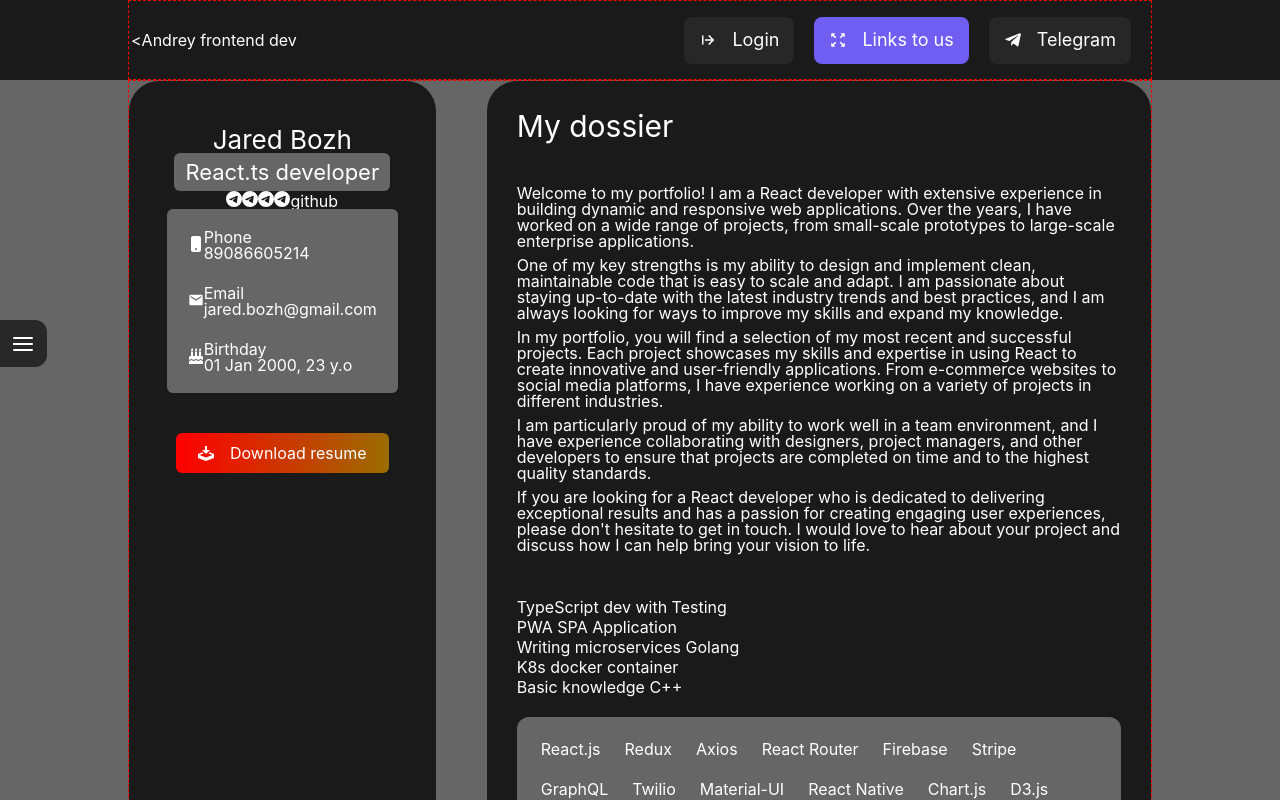
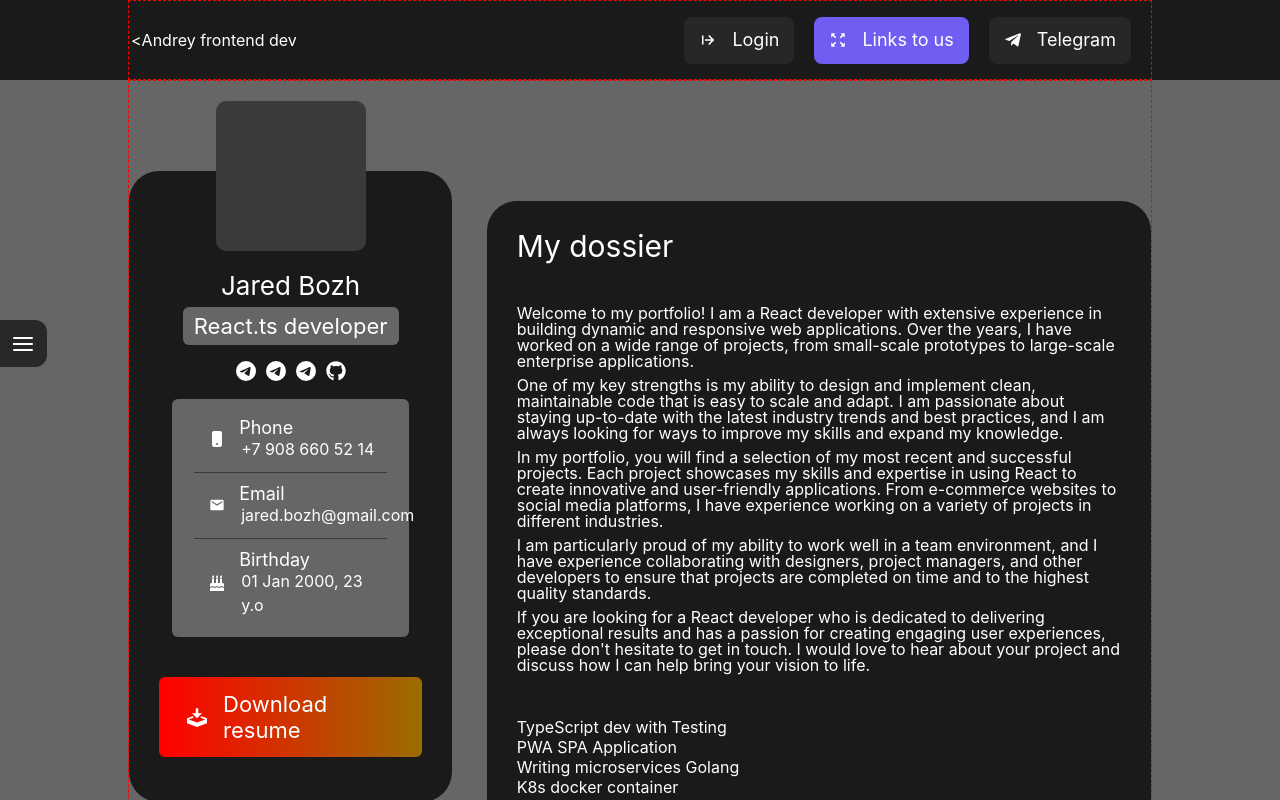
Before and after one commit to JaredNil/prtf-jared-bozhenkov, a React (Create React App) app: page / in a window 1280 px wide. Shown: the top 800 px of the page. Built offline with nearby package versions, Linux system fonts and the light colour scheme.

Commit message:
explosition

```diff
--- /dev/null
+++ b/src/components/exposition/Contact.tsx
@@ -0,0 +1,62 @@
+import React from 'react';
+import classes from './exposition.module.scss';
+
+
+import { BsPhoneFill } from 'react-icons/bs';
+import { MdEmail } from 'react-icons/md'
+import { FaBirthdayCake } from 'react-icons/fa'
+
+const Contact = () => {
+
+
+	const clipboardClickHandler = (e: any) => {
+		navigator.clipboard.writeText(e.target.dataset.clip)
+		console.log(`Текст в буфере обмена: ${e.target.dataset.clip}`)
+	}
+
+
+
+	return (
+		<div className={classes.contact}>
+
+			<div className={classes.contact_item}
+				onClick={clipboardClickHandler} data-clip='89086605214'
+			>
+				<div className={classes.contact_logo} ><BsPhoneFill /></div>
+				<div className={classes.contact_info} data-clip='89086605214'>
+					<div className={classes.contact_title}>Phone</div>
+					<div className={classes.contact_text} data-clip='89086605214'>+7 908 660 52 14</div>
+				</div>
+			</div>
+
+			<div className={classes.contact_item}
+				onClick={clipboardClickHandler}
+				data-clip='jared.bozh@gmail.com'
+			>
+				<div className={classes.contact_logo}><MdEmail /></div>
+				<div className={classes.contact_info} data-clip='jared.bozh@gmail.com'>
+					<div className={classes.contact_title}>Email</div>
+					<div className={classes.contact_text} data-clip='jared.bozh@gmail.com'>jared.bozh@gmail.com</div>
+				</div>
+			</div>
+
+			<div className={classes.contact_item}
+				onClick={clipboardClickHandler}
+				data-clip='https://www.youtube.com/watch?v=dQw4w9WgXcQ'
+			>
+				<div className={classes.contact_logo}><FaBirthdayCake /></div>
+				<div className={classes.contact_info} data-clip='https://www.youtube.com/watch?v=dQw4w9WgXcQ'>
+					<div className={classes.contact_title}>Birthday</div>
+					<div className={classes.contact_text}
+						style={{ pointerEvents: 'none', userSelect: 'none' }}
+					>
+						01 Jan 2000, 23 y.o
+					</div>
+				</div>
+			</div>
+
+		</div>
+	);
+};
+
+export default Contact;
--- a/src/components/exposition/Exposition.tsx
+++ b/src/components/exposition/Exposition.tsx
@@ -1,14 +1,22 @@
 import React from 'react';
+import Contact from './Contact';
+
 import classes from './exposition.module.scss';
 import classesApp from './../app.module.scss'
 
-import { BsTelegram, BsPhoneFill } from 'react-icons/bs';
-import { MdEmail } from 'react-icons/md'
-import { FaBirthdayCake } from 'react-icons/fa'
+import { BsTelegram } from 'react-icons/bs';
+
+import { FaGithub } from 'react-icons/fa'
 import { ImDownload } from 'react-icons/im'
+import { Link } from 'react-router-dom';
+
+
 
 
 const Exposition: React.FC = () => {
+
+
+
 	return (
 		<section className={classes.exposition}>
 			<div className={classes.exposition__container + ' ' + classesApp.container}>
@@ -16,43 +24,24 @@ const Exposition: React.FC = () => {
 				<div className={classes.portrait_container}>
 					<div className={classes.portrait}>
 						<div className={classes.portrait__photo}>
-							<img srcSet='/' />
+							<div className={classes.portrait__photo_img}
+							//  srcSet='/'
+							/>
 						</div>
 						<div className={classes.portrait__FIO}>Jared Bozh</div>
 						<div className={classes.portrait__profession}>React.ts developer</div>
 						<div className={classes.portrait__icons}>
-							<div className={classes.portrait__icon}><BsTelegram />				</div>
-							<div className={classes.portrait__icon}><BsTelegram /></div>
-							<div className={classes.portrait__icon}><BsTelegram /></div>
-							<div className={classes.portrait__icon}><BsTelegram />github</div>
+							<Link to={'https://t.me/drag11'} className={classes.portrait__icon}><BsTelegram size={'20px'} /></Link>
+							<Link to={'https://t.me/drag11'} className={classes.portrait__icon}><BsTelegram size={'20px'} /></Link>
+							<Link to={'https://t.me/drag11'} className={classes.portrait__icon}><BsTelegram size={'20px'} /></Link>
+							<Link
+								to={'https://github.com/JaredNil'}
+								className={classes.portrait__icon}>
+								<FaGithub size={'20px'} />
+							</Link>
 						</div>
-						<div className={classes.contact}>
-
-							<div className={classes.contact_item}>
-								<div className={classes.contact_logo}><BsPhoneFill /></div>
-								<div className={classes.contact_info}>
-									<div className={classes.contact_title}>Phone</div>
-									<div className={classes.contact_text}>89086605214</div>
-								</div>
-							</div>
-							<div className={classes.contact_item}>
-								<div className={classes.contact_logo}><MdEmail /></div>
-								<div className={classes.contact_info}>
-									<div className={classes.contact_title}>Email</div>
-									<div className={classes.contact_text}>jared.bozh@gmail.com</div>
-								</div>
-							</div>
-							<div className={classes.contact_item}>
-								<div className={classes.contact_logo}><FaBirthdayCake /></div>
-								<div className={classes.contact_info}>
-									<div className={classes.contact_title}>Birthday</div>
-									<div className={classes.contact_text}>01 Jan 2000, 23 y.o</div>
-								</div>
-							</div>
-
-						</div>
-
-						<div className={classes.download}>
+						<Contact />
+						<div className={classes.download} onClick={() => { alert('Скачать резюме') }}>
 							<ImDownload />
 							<span>Download resume</span>
 						</div>
--- a/src/components/exposition/exposition.module.scss
+++ b/src/components/exposition/exposition.module.scss
@@ -4,7 +4,6 @@
 	position: relative;
 	z-index: 0;
 	width: 100vw;
-	min-height: 800px;
 
 	display: flex;
 	justify-content: center;
@@ -17,6 +16,7 @@
 .exposition__container {
 	display: flex;
 	justify-content: space-between;
+	align-items: start;
 }
 
 .portrait_container,
@@ -27,23 +27,43 @@
 }
 
 .portrait_container {
+	margin-top: 90px;
 	flex: 0 1 30%;
+	padding: 90px 30px 30px 30px;
 }
 .dossier_container {
+	margin-top: 120px;
 	flex: 0 1 65%;
 }
 
 .portrait {
+	position: relative;
 	display: flex;
 	flex-direction: column;
 	align-items: center;
+	margin-bottom: 15px;
 }
 .portrait__photo {
-	img {
+	position: absolute;
+	width: 150px;
+	height: 150px;
+	top: 0;
+	left: 50%;
+	transform: translate(-50%, -160px);
+	border-radius: 10px;
+	overflow: hidden;
+	.portrait__photo_img {
+		content: "";
+		position: absolute;
+		width: 100%;
+		height: 100%;
+		background-color: #3a3a3a;
 	}
 }
 .portrait__FIO {
 	font-size: 26px;
+	padding-top: 12px;
+	padding-bottom: 8px;
 }
 .portrait__profession {
 	background-color: #666666;
@@ -53,40 +73,77 @@
 }
 .portrait__icons {
 	display: flex;
+
 	.portrait__icon {
+		cursor: pointer;
+		padding: 16px 5px;
 	}
 }
 
 .contact {
 	background-color: #666666;
 	border-radius: 6px;
+
+	width: 90%;
 	padding: 8px 11px;
 
 	display: flex;
 	flex-direction: column;
 }
 .contact_item {
+	position: relative;
 	display: flex;
 	align-items: center;
-	padding: 12px 10px;
+	padding: 8px 10px;
+	margin: 4px 0;
+	border-radius: 10px;
+	transition: all 0.2s ease 0s;
+	cursor: pointer;
+	&:hover {
+		background-color: #1a1a1a;
+	}
 	.contact_logo {
+		padding: 0 16px;
+		pointer-events: none;
+		user-select: none;
 	}
 	.contact_info {
+		position: relative;
 		.contact_title {
+			position: relative;
+			pointer-events: none;
+			user-select: none;
+			left: -2px;
+			font-size: 18px;
 		}
 		.contact_text {
+			line-height: 24px;
 		}
+	}
+	&:nth-child(1)::before,
+	&:nth-child(2)::before {
+		content: "";
+		position: absolute;
+		background-color: #3a3a3a;
+		width: 90%;
+		height: 1px;
+		bottom: -4px;
+		left: 5%;
 	}
 }
 
 .download {
 	margin-top: 40px;
-	padding: 12px 14px;
+	padding: 14px 20px;
 	border-radius: 6px;
+
+	font-size: 22px;
+	line-height: 26px;
 	background: linear-gradient(to right, red, rgb(155, 109, 0));
 	display: flex;
 	justify-content: space-around;
 	align-items: center;
+
 	cursor: pointer;
 	* {
 		pointer-events: none;
```
Also changed, not shown: 1 other file (tests, documents, lock files or other folders).
